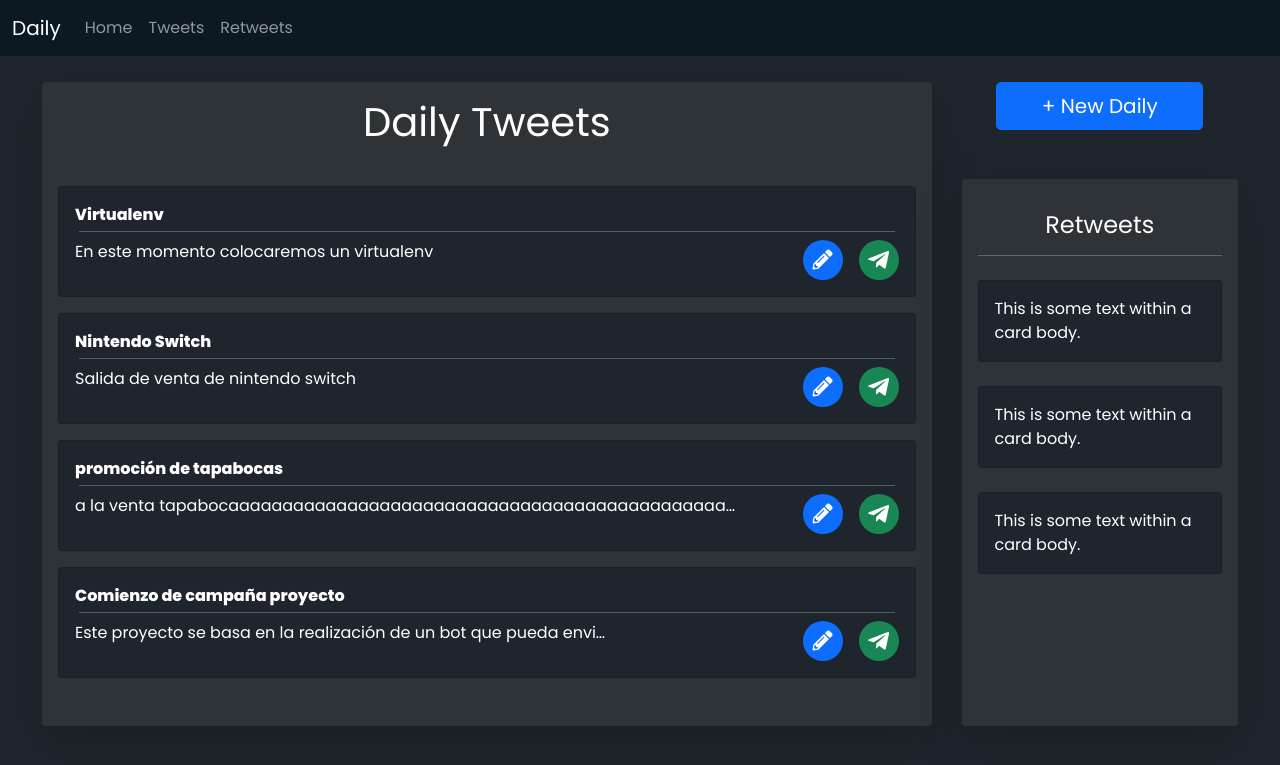
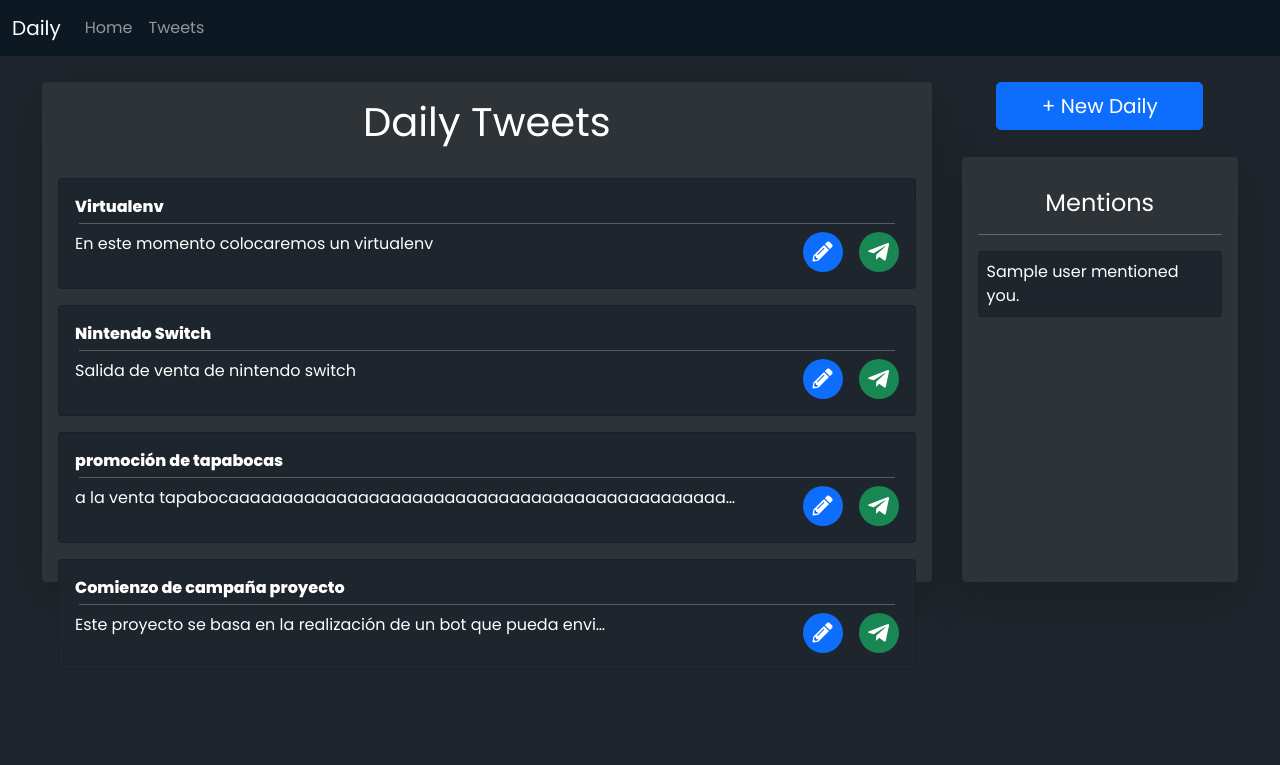
Before and after one commit to FernandoJ07/twitterbot, a Django app: template daily/templates/daily/home.html in a window 1280 px wide. Shown: the top 765 px of the page. Run offline with Django 3.2, Linux system fonts and the light colour scheme; data comes from the database, SQL or seed files in the repository; both versions use the stored data as it was after the commit; tables that the repository leaves empty hold one stand-in row (values such as "Sample post"); the template is opened without the code that fills it: values that come from a table or form of the project are taken from there, most other values are stand-ins (such as "Sample title", 1, 10 or a date in 2020); some libraries are stand-ins or nearby versions.

Commit message:
integración de mentions y arreglos estéticos del home

```diff
--- a/daily/static/daily/home.css
+++ b/daily/static/daily/home.css
@@ -9,6 +9,12 @@
 .main{
     grid-column-start: span 9;
     background-color: #2E3338;
+    min-height: 500px;
+    max-height: 500px;
+}
+
+.cards h1{
+    margin-top: 100px !important;
 }
 
 aside{
@@ -24,7 +30,7 @@ aside{
     align-items: center;
 }
 
-.retweets{
+.mentions{
     height: 85%;
     background-color: #2E3338;
 
--- a/daily/templates/daily/home.html
+++ b/daily/templates/daily/home.html
@@ -13,12 +13,12 @@
 {% block content %}
     <div class="divContainer mt-3 mx-auto">
         <div class="main shadow-lg rounded py-3">
-            <h1 class="text-center text-white mb-4">Daily Tweets</h1>
+            <h1 class="text-center text-white mb-3">Daily Tweets</h1>
 
             <div class="cards p-3 ">
                 {% if not tweets %}
 
-                <h1 class="text-white w-75 m-auto mt-5 p-4 text-center">You don't seem to have a <span class="fw-bold" style="color: #1DA6EB;">tweet</span> to send today ;)</h1>
+                <h1 class="text-white w-75 m-auto text-center">You don't seem to have a <span class="fw-bold" style="color: #1DA6EB;">tweet</span> to send today ;)</h1>
 
                 {% else %}
                     {% for tweet in tweets %}
@@ -66,24 +66,16 @@
             <div class="newDaily">
                 <a class="btn btn-primary btn-lg  w-75" href="{% url 'newEntry' %}">+ New Daily</a>
             </div>
-            <div class="retweets text-white shadow-lg rounded p-3">
-                <h4 class="text-center mt-3">Retweets</h4>
+            <div class="mentions text-white shadow-lg rounded p-3">
+                <h4 class="text-center mt-3">Mentions</h4>
                 <hr class="mb-3">
-                <div class="card my-4">
-                    <div class="card-body">
-                        This is some text within a card body.
-                    </div>
+                {% for mention in mentions %}
+                <div class="card my-3">
+                    <a href="https://twitter.com/{{mention.user.screen_name}}/status/{{mention.id}}" target="_blank" class="card-body text-decoration-none text-white p-2">
+                        {{mention.user.screen_name}} mentioned you.
+                    </a>
                 </div>
-                <div class="card my-4">
-                    <div class="card-body">
-                        This is some text within a card body.
-                    </div>
-                </div>
-                <div class="card my-4">
-                    <div class="card-body">
-                        This is some text within a card body.
-                    </div>
-                </div>
+                {% endfor %}
 
             </div>
         </aside>
--- a/daily/templates/daily/layout.html
+++ b/daily/templates/daily/layout.html
@@ -43,9 +43,6 @@
               <li class="nav-item">
                 <a class="nav-link" href="{% url 'tweets' %}">Tweets</a>
               </li>
-              <li class="nav-item">
-                <a class="nav-link" href="#">Retweets</a>
-              </li>
               {% if request.user.is_authenticated %}
                 <li class="nav-item">
                   <a class="nav-link" href="{% url 'logout' %}">logout</a>
```
Also changed, not shown: daily/views.py (+5 -2 lines), db.sqlite3.
